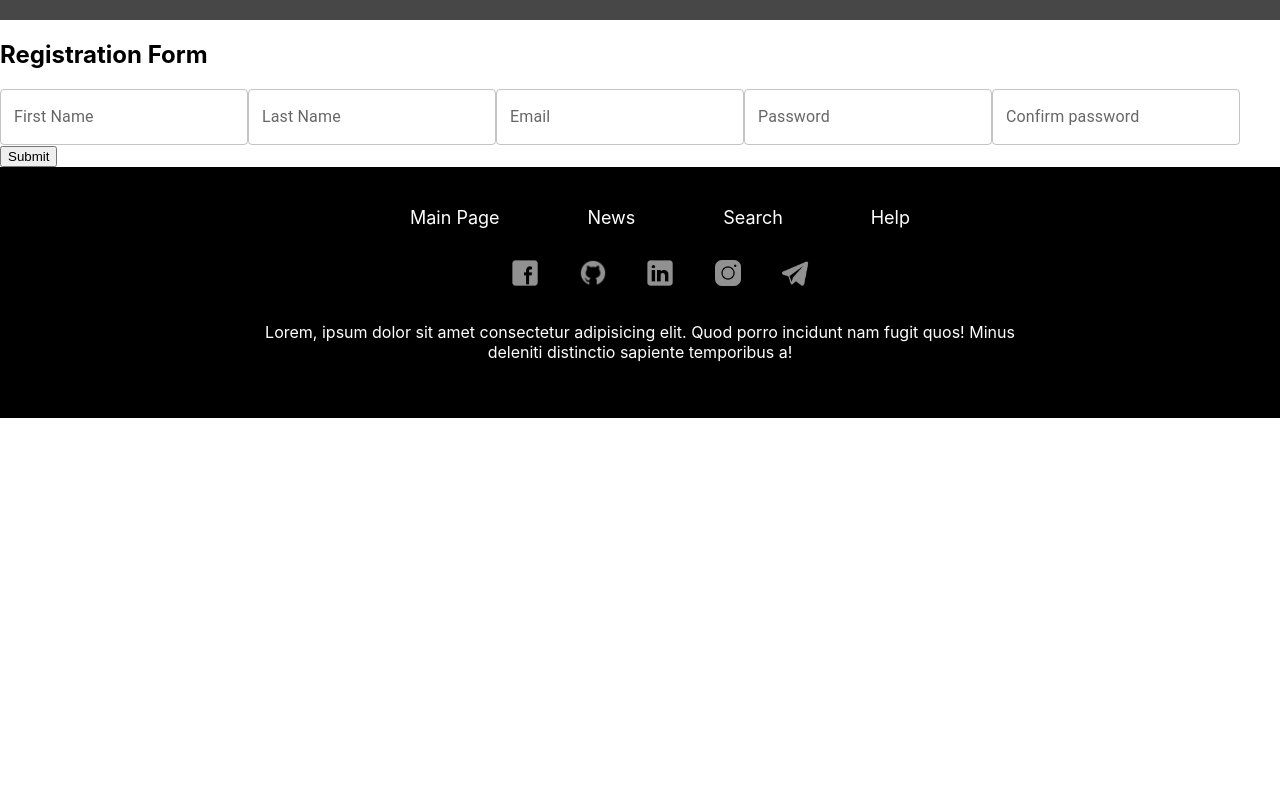
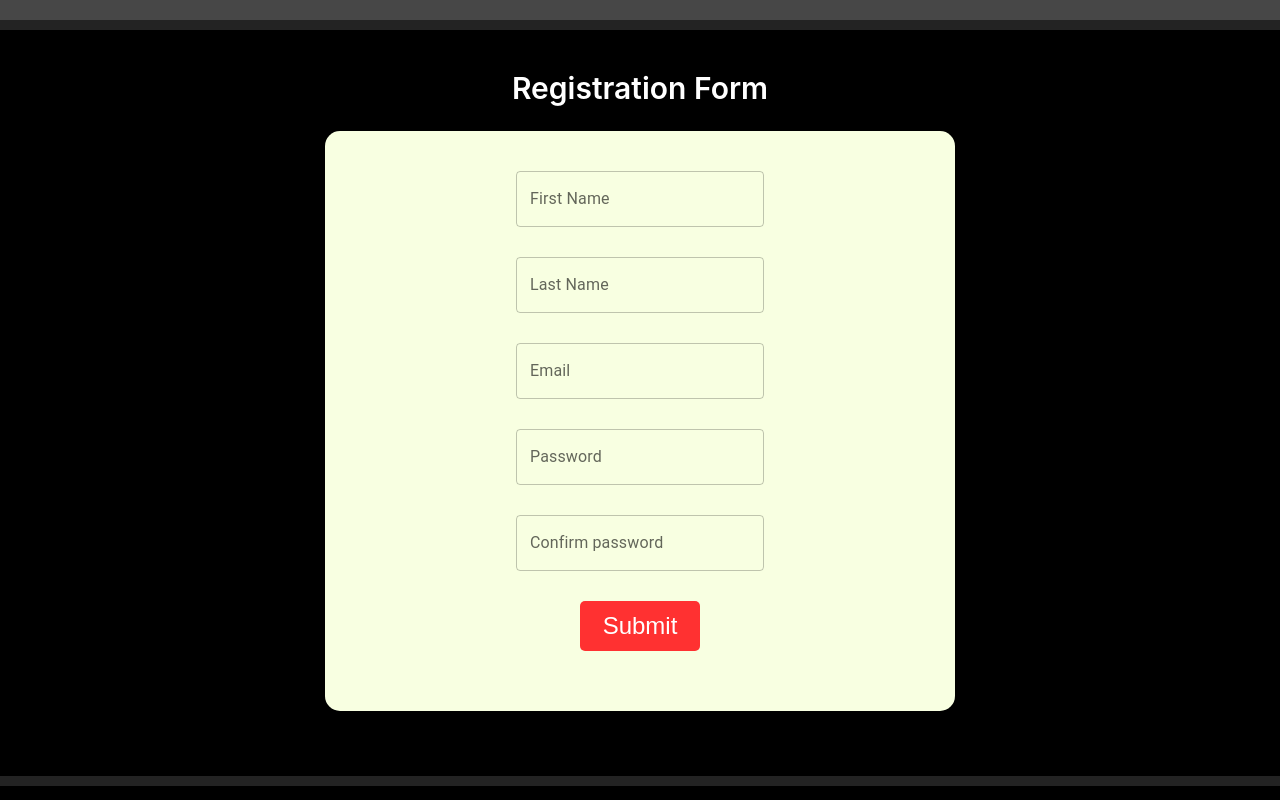
Before and after one commit to Maksimpv1/KinoWeb, a React (Create React App) app in the folder kinoweb-project/: page /Registration in a window 1280 px wide. Shown: the part 680-1480 px from the top of the page. Before the commit the page ends 1098 px from the top, so only its background shows below. Built offline with nearby package versions, Linux system fonts and the light colour scheme; grey boxes are pictures that could not be loaded.

Commit message:
add styled and addaptation for Forms

```diff
--- a/kinoweb-project/src/components/loginForm/loginForm.tsx
+++ b/kinoweb-project/src/components/loginForm/loginForm.tsx
@@ -1,8 +1,16 @@
-import React from "react"
-import { NavLink } from "react-router-dom";
+import React, { useContext, useEffect } from "react"
+import { useDispatch } from "react-redux";
 import { TextField } from "@mui/material";
 import { Formik,  } from "formik"
 import * as yup from 'yup';
+
+import { changeValueBurgerHandle } from "../../redux/reducers/burgerReduser";
+import { AppDispatch } from "../../redux/store/store";
+import { SpaceLine } from "../mainblock/mainBlockStyles";
+import { ThemeContext } from "../providers/themeProvider";
+import { Container, Wrapper } from "../shared/styledComponents";
+
+import { ErrorMessage, FormButton, FormTitle, LoginFormMain, RegisterLink, TextFieldContainer } from "./loginFormStyle";
 
 interface ILoginForm {
     password:string,
@@ -10,13 +18,24 @@ interface ILoginForm {
 }
 
 export const LoginForm = () => {
+
+    const themes = useContext(ThemeContext);
+
+    const dispatch = useDispatch<AppDispatch>();
+
+    useEffect(()=>{
+        dispatch(changeValueBurgerHandle({ value:false }))
+    },[])
+
     const ValidationsSchema = yup.object().shape({
         password: yup.string().typeError('Должно быть строкой').required('Обязательное поле').min(8,'Min 8 symbols'),
         email: yup.string().email('Введите верный Email').required('Обязательное поле'),
     })
     return(
-        <div>
-            <h2>Login form</h2>
+        <Container colorbg = {themes.BACKGROUND_THEME}>
+            <SpaceLine></SpaceLine>
+            <Wrapper>
+                <FormTitle colortext={themes.TEXT_THEME}>Login form</FormTitle>
                 <Formik
                 initialValues = {{
                     email:'',
@@ -31,7 +50,8 @@ export const LoginForm = () => {
                     validationSchema={ValidationsSchema}
                 >
                     {({ values,errors,touched,handleChange, handleBlur,isValid,handleSubmit, dirty }) => (
-                            <form onSubmit={handleSubmit}>
+                                <LoginFormMain onSubmit={handleSubmit}>
+                                    <TextFieldContainer>
                                         <TextField
                                         id="outlined-basic"
                                         label="Email"
@@ -43,8 +63,9 @@ export const LoginForm = () => {
                                         value={values.email}
                                         />
                                         {touched.email && errors.email &&
-                                <p>{errors.email}</p>}
-
+                                        <ErrorMessage>{errors.email}</ErrorMessage>}
+                                    </TextFieldContainer>
+                                    <TextFieldContainer>
                                         <TextField
                                         id="outlined-basic"
                                         label="Password"
@@ -56,17 +77,19 @@ export const LoginForm = () => {
                                         value={values.password}
                                         />
                                         {touched.password && errors.password &&
-                                <p>{errors.password}</p>}
+                                        <ErrorMessage>{errors.password}</ErrorMessage>}
+                                    </TextFieldContainer>
                                     <div>
-                                <button type="submit" disabled={!isValid && !dirty}>
-                                login
-                                </button>
+                                    <FormButton type="submit" disabled={!isValid && !dirty}>
+                                    Login
+                                    </FormButton>
                                     </div>
-                            </form>
+                                    <RegisterLink to="/Registration">Dont have an account?</RegisterLink>
+                                </LoginFormMain>
                             )}
-
                 </Formik>
-            <NavLink to="/Registration">Registration</NavLink>
-        </div>
+            </Wrapper>
+            <SpaceLine></SpaceLine>
+        </Container>
     )
 }
--- /dev/null
+++ b/kinoweb-project/src/components/loginForm/loginFormStyle.tsx
@@ -0,0 +1,68 @@
+import { NavLink } from "react-router-dom";
+import { styled } from "styled-components";
+
+import { ThemeProps } from "../ui/footer/footerStyled";
+
+export const WrapperLoginForm = styled.div`
+    max-width: 1170px;
+    margin: 0 auto;
+`;
+
+export const LoginFormMain = styled.form`
+    margin:0 auto 50px auto;
+    max-width: 600px ;
+    display: flex;
+    flex-direction: column;
+    align-items: center;
+    justify-content: center;
+    background-color: #F8FFE1FF;
+    padding: 40px 15px;
+    border-radius: 15px;
+`;
+
+export const TextFieldContainer = styled.div`
+    display: block;
+    margin-bottom: 30px ;
+`;
+
+export const ErrorMessage = styled.p`
+    color: red;
+    font-weight: 600;
+`;
+
+export const FormButton = styled.button`
+    background-color: #FF3131FF;
+    color: #FFFFFF;
+    width: 120px;
+    height: 50px;
+    font-size: 24px;
+    border:none;
+    border-radius: 5px;
+    margin-bottom: 20px;
+    transition: 0.3s ease-in-out;
+    &:hover{
+        background-color: #ad0000;
+        transition: 0.3s ease-in-out;
+    }
+    &:active{
+        background-color: #FF3131FF;
+        transition: 0.3s ease-in-out;
+    }
+`;
+
+export const RegisterLink = styled(NavLink)`
+    font-size: 18px;
+    &:hover{
+        color: red;
+    }
+    &:active{
+        color: #8b0101;
+    }
+`;
+
+export const FormTitle = styled.h2<ThemeProps>`
+    color: ${({ colortext })=>colortext};
+    font-size:30px;
+    font-weight: 600;
+    text-align: center;
+`;
--- a/kinoweb-project/src/components/registration/registration.tsx
+++ b/kinoweb-project/src/components/registration/registration.tsx
@@ -1,7 +1,15 @@
-import React from "react"
+import React, { useContext, useEffect } from "react"
+import { useDispatch } from "react-redux";
 import { TextField } from "@mui/material";
 import { Formik,  } from "formik"
 import * as yup from 'yup';
+
+import { changeValueBurgerHandle } from "../../redux/reducers/burgerReduser";
+import { AppDispatch } from "../../redux/store/store";
+import { ErrorMessage, FormButton, FormTitle, LoginFormMain, TextFieldContainer } from "../loginForm/loginFormStyle";
+import { SpaceLine } from "../mainblock/mainBlockStyles";
+import { ThemeContext } from "../providers/themeProvider";
+import { Container, Wrapper } from "../shared/styledComponents";
 
 interface IRegistration {
     firstName:string,
@@ -13,6 +21,14 @@ interface IRegistration {
 
 export const Registration = () => {
 
+    const themes = useContext(ThemeContext);
+
+    const dispatch = useDispatch<AppDispatch>();
+
+    useEffect(()=>{
+        dispatch(changeValueBurgerHandle({ value:false }))
+    },[])
+
     const ValidationsSchema = yup.object().shape({
         firstName: yup.string().typeError('Должно быть строкой').required('Обязательное поле'),
         lastName: yup.string().typeError('Должно быть строкой').required('Обязательное поле'),
@@ -22,8 +38,10 @@ export const Registration = () => {
     })
 
     return(
-        <div>
-            <h2>Registration Form</h2>
+        <Container colorbg = {themes.BACKGROUND_THEME}>
+            <SpaceLine></SpaceLine>
+            <Wrapper>
+                <FormTitle colortext={themes.TEXT_THEME}>Registration Form</FormTitle>
                 <Formik
                 initialValues={{
                     firstName:'',
@@ -43,7 +61,8 @@ export const Registration = () => {
                 validationSchema={ValidationsSchema}
                 >
         {({ values,errors,touched,handleChange, handleBlur,isValid,handleSubmit, dirty }) => (
-                            <form onSubmit={handleSubmit}>
+                                <LoginFormMain onSubmit={handleSubmit}>
+                                    <TextFieldContainer>
                                         <TextField
                                         id="outlined-basic"
                                         label="First Name"
@@ -54,8 +73,11 @@ export const Registration = () => {
                                         onBlur={handleBlur}
                                         value={values.firstName}
                                         />
-                                {touched.firstName && errors.firstName && <p>{errors.firstName}</p>}
+                                        {touched.firstName && errors.firstName &&
+                                        <ErrorMessage>{errors.firstName}</ErrorMessage>}
+                                    </TextFieldContainer>
 
+                                    <TextFieldContainer>
                                         <TextField
                                         id="outlined-basic"
                                         label="Last Name"
@@ -66,8 +88,11 @@ export const Registration = () => {
                                         onBlur={handleBlur}
                                         value={values.lastName}
                                         />
-                                {touched.lastName && errors.lastName && <p>{errors.lastName}</p>}
+                                        {touched.lastName && errors.lastName &&
+                                        <ErrorMessage>{errors.lastName}</ErrorMessage>}
+                                    </TextFieldContainer>
 
+                                    <TextFieldContainer>
                                         <TextField
                                         id="outlined-basic"
                                         label="Email"
@@ -78,7 +103,11 @@ export const Registration = () => {
                                         onBlur={handleBlur}
                                         value={values.email}
                                         />
-                                {touched.email && errors.email && <p>{errors.email}</p>}
+                                        {touched.email && errors.email &&
+                                         <ErrorMessage>{errors.email}</ErrorMessage>}
+                                    </TextFieldContainer>
+
+                                    <TextFieldContainer>
                                         <TextField
                                         id="outlined-basic"
                                         label="Password"
@@ -89,7 +118,11 @@ export const Registration = () => {
                                         onBlur={handleBlur}
                                         value={values.password}
                                         />
-                                {touched.password && errors.password && <p>{errors.password}</p>}
+                                        {touched.password && errors.password &&
+                                         <ErrorMessage>{errors.password}</ErrorMessage>}
+                                    </TextFieldContainer>
+
+                                    <TextFieldContainer>
                                         <TextField
                                         id="outlined-basic"
                                         label="Confirm password"
@@ -100,14 +133,18 @@ export const Registration = () => {
                                         onBlur={handleBlur}
                                         value={values.confirmPassword}
                                         />
-                                {touched.confirmPassword && errors.confirmPassword && <p>
-                                    {errors.confirmPassword}</p>}
-                               <button
+                                        {touched.confirmPassword && errors.confirmPassword &&
+                                        <ErrorMessage>{errors.confirmPassword}</ErrorMessage>}
+                                    </TextFieldContainer>
+
+                                <FormButton
                                     disabled={!isValid && !dirty}
-                                type="submit">Submit</button>
-                            </form>
+                                    type="submit">Submit</FormButton>
+                                </LoginFormMain>
                             )}
                 </Formik>
-        </div>
+            </Wrapper>
+            <SpaceLine></SpaceLine>
+        </Container>
     )
 }
--- /dev/null
+++ b/kinoweb-project/src/components/shared/styledComponents/index.ts
@@ -0,0 +1,17 @@
+import styled from "styled-components";
+
+import { ThemeProps } from "../../ui/footer/footerStyled";
+
+
+export const Container = styled.div<ThemeProps>`
+    background-color: ${({ colorbg })=>colorbg} ;
+    width:100%;
+    margin: 0;
+    padding: 0px;
+`;
+
+export const Wrapper = styled.div`
+    max-width: 1170px;
+    margin: 0 auto;
+    padding: 15px;
+`;
--- a/kinoweb-project/src/components/ui/header/burger/burgerMenu.tsx
+++ b/kinoweb-project/src/components/ui/header/burger/burgerMenu.tsx
@@ -1,4 +1,5 @@
 import { useContext, useEffect } from "react";
+import React from "react";
 import { useDispatch } from "react-redux";
 
 import { changeValueBurgerHandle, changeValueBurgerShow } from "../../../../redux/reducers/burgerReduser";
--- a/kinoweb-project/src/components/ui/header/headerStyled.ts
+++ b/kinoweb-project/src/components/ui/header/headerStyled.ts
@@ -177,3 +177,7 @@ export const StyledBurgerNavLink = styled(NavLink)<linkthemeType>`
         color:#685B32;
     }
 `;
+
+export const NavLinkLogin = styled(NavLink)`
+    text-decoration:none;
+`;
```
Also changed, not shown: kinoweb-project/src/components/ui/header/header.tsx (+3 -4 lines). Lines whose indentation alone changed are shown as unchanged.
